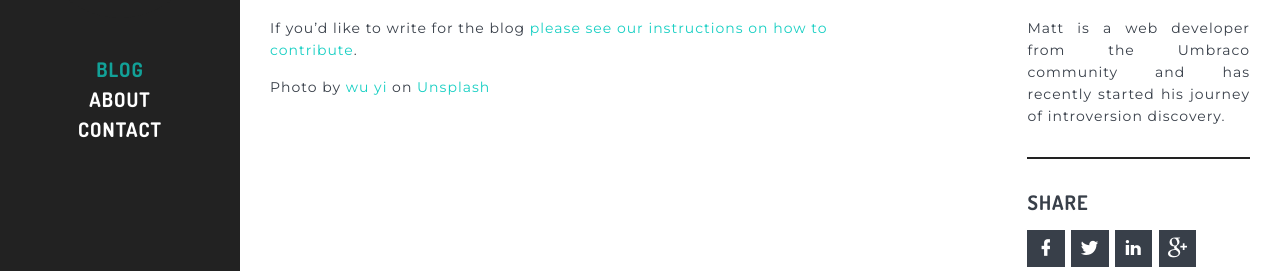
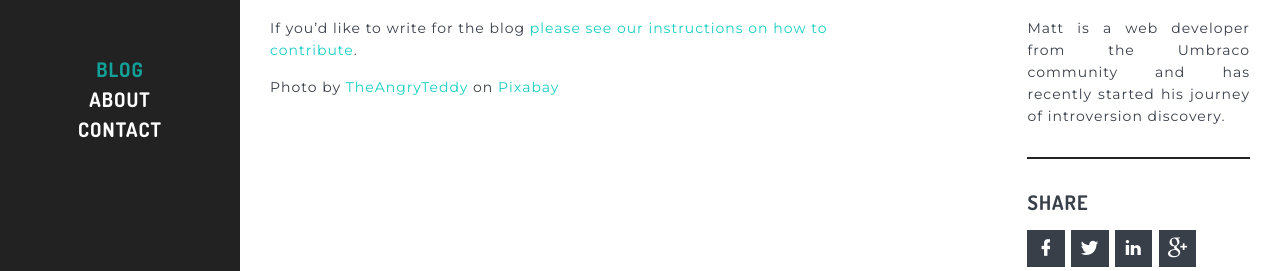
Before and after one commit to theintdev/theintdev.github.io, a Jekyll site: the page built from _posts/2017-10-01-hello-world.md, in a window 1280 px wide and 900 px high, scrolled down 573 px. Shown: the part 182-453 px from the top of the window. Built offline with Jekyll 4.4.1, drawn with Linux system fonts in a browser that asks for light colours; nearby versions of some CDN libraries; comment, search, counter and statistics services are not loaded.

Commit message:
Updated image credit

```diff
--- a/_posts/2017-10-01-hello-world.md
+++ b/_posts/2017-10-01-hello-world.md
@@ -17,4 +17,4 @@ We'll hopefully have more articles to add real soon, but untill then we just wan
 
 If you'd like to write for the blog [please see our instructions on how to contribute](https://github.com/theintdev/theintdev.github.io/blob/master/README.md).
 
-Photo by [wu yi](https://unsplash.com/photos/SEgJqTJ91c4?utm_source=unsplash&utm_medium=referral&utm_content=creditCopyText) on [Unsplash](https://unsplash.com/?utm_source=unsplash&utm_medium=referral&utm_content=creditCopyText)
+Photo by [TheAngryTeddy](https://pixabay.com/en/users/TheAngryTeddy-123386/) on [Pixabay](https://pixabay.com)
```
